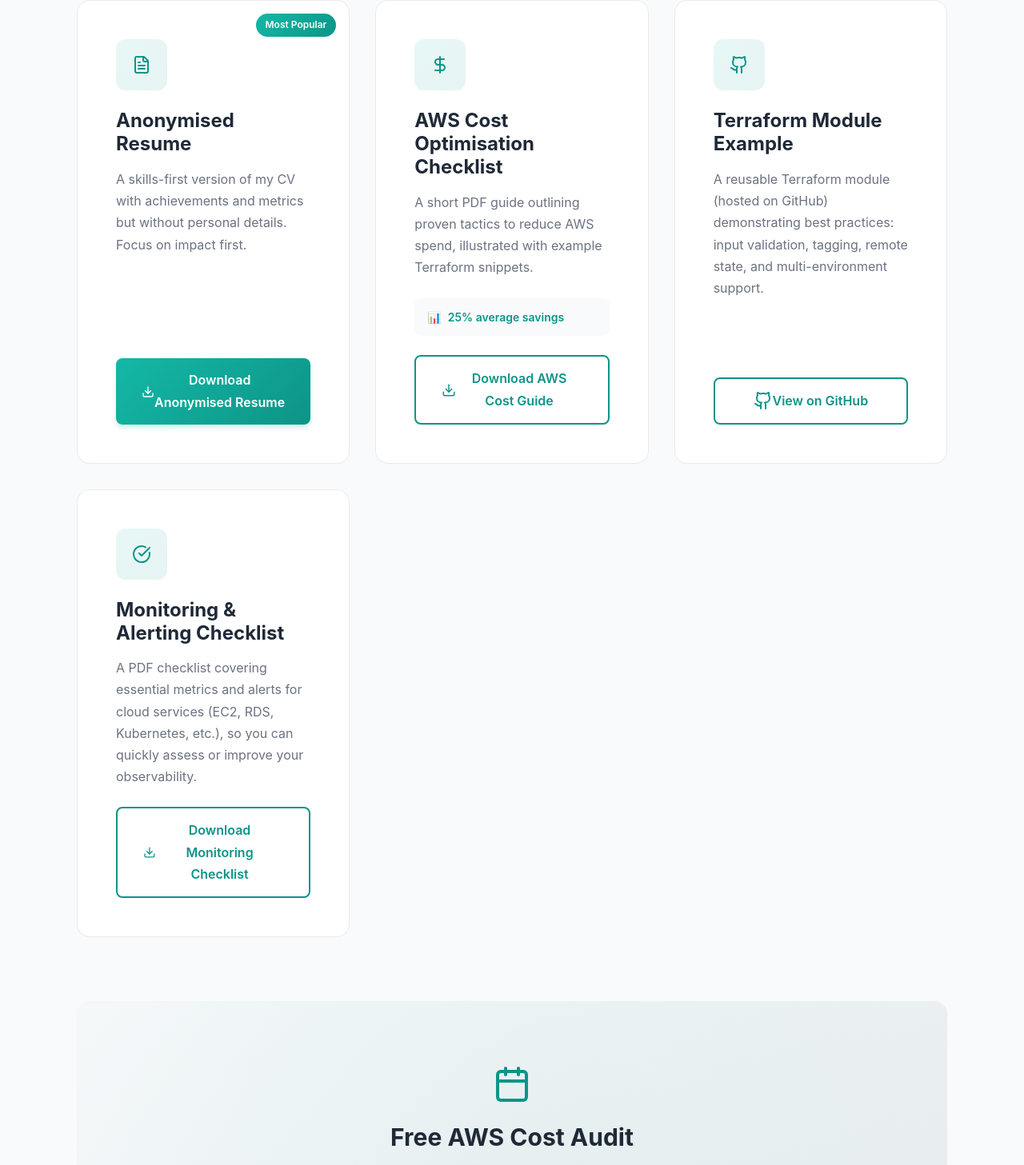
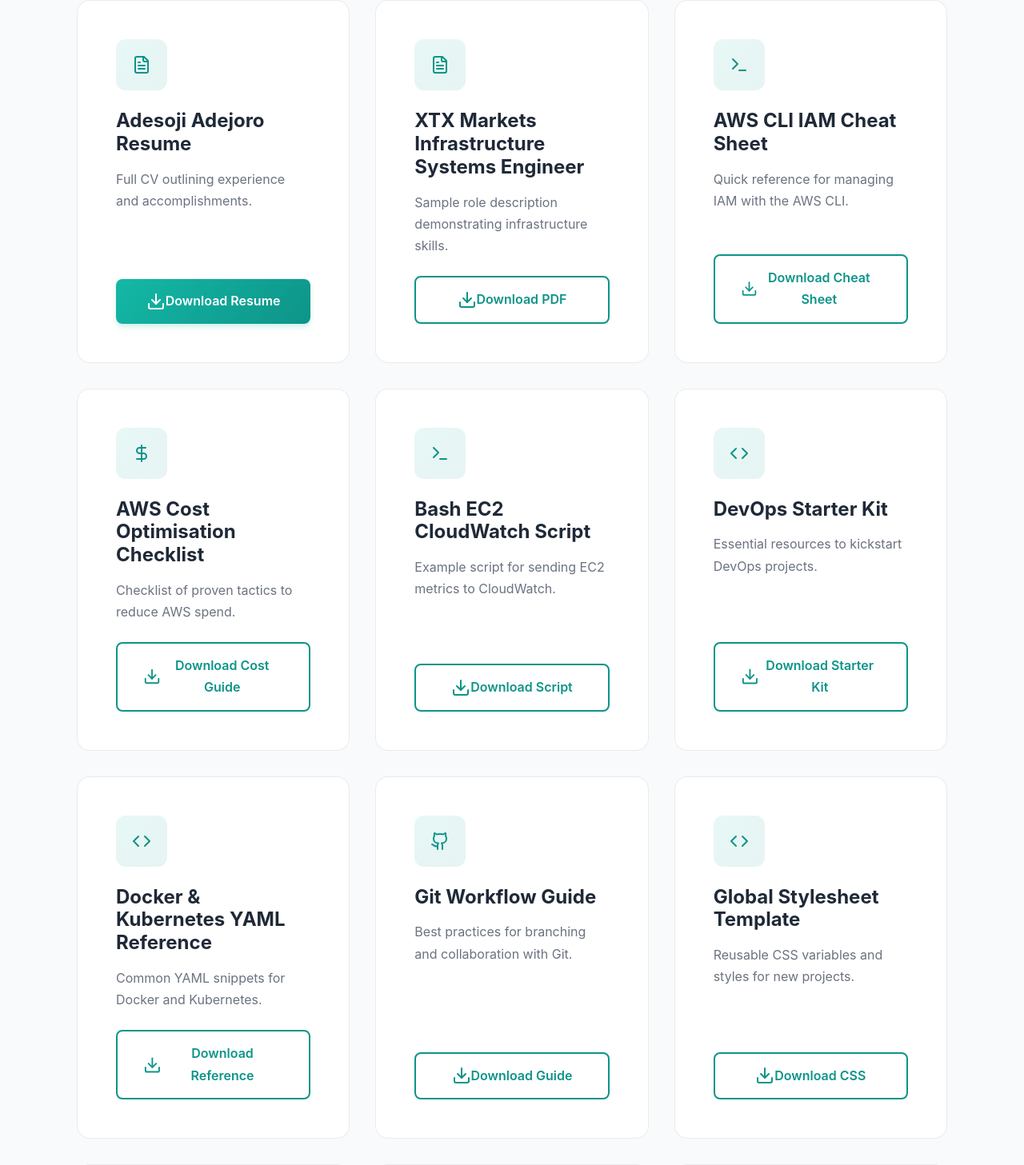
Before and after one commit to SojiJoro/adesoji-portfolio, a Next.js app: page /resources in a window 1280 px wide. Shown: the part 480-1937 px from the top of the page at 80% size. Built offline with nearby package versions, Linux system fonts and the light colour scheme.

Commit message:
Add all document downloads to resources

```diff
--- a/src/app/resources/page.tsx
+++ b/src/app/resources/page.tsx
@@ -2,7 +2,19 @@
 
 import Link from 'next/link'
 import type { Metadata } from 'next'
-import { Download, FileText, Github, Calendar, CheckCircle, DollarSign } from 'lucide-react'
+import {
+  Download,
+  FileText,
+  Github,
+  Calendar,
+  CheckCircle,
+  DollarSign,
+  Terminal,
+  Code,
+  Cloud,
+  Shield,
+  Activity
+} from 'lucide-react'
 
 export const metadata: Metadata = {
   title: 'Resources – Adesoji Adejoro',
@@ -11,48 +23,211 @@
 
 const resources = [
   {
-    title: 'Anonymised Resume',
-    description: 'A skills-first version of my CV with achievements and metrics but without personal details. Focus on impact first.',
+    title: 'Adesoji Adejoro Resume',
+    description: 'Full CV outlining experience and accomplishments.',
     icon: FileText,
     action: {
       type: 'download',
-      href: '/documents/Resume_Anonymised.pdf',
-      text: 'Download Anonymised Resume',
+      href: '/documents/Adesoji_Adejoro_Resume.pdf',
+      text: 'Download Resume',
       primary: true
-    },
-    badge: 'Most Popular'
+    }
+  },
+  {
+    title: 'XTX Markets Infrastructure Systems Engineer',
+    description: 'Sample role description demonstrating infrastructure skills.',
+    icon: FileText,
+    action: {
+      type: 'download',
+      href: '/documents/XTX Markets - Infrastructure Systems Engineer.pdf',
+      text: 'Download PDF',
+      primary: false
+    }
+  },
+  {
+    title: 'AWS CLI IAM Cheat Sheet',
+    description: 'Quick reference for managing IAM with the AWS CLI.',
+    icon: Terminal,
+    action: {
+      type: 'download',
+      href: '/documents/aws_cli_iam_cheat_sheet.pdf',
+      text: 'Download Cheat Sheet',
+      primary: false
+    }
   },
   {
     title: 'AWS Cost Optimisation Checklist',
-    description: 'A short PDF guide outlining proven tactics to reduce AWS spend, illustrated with example Terraform snippets.',
+    description: 'Checklist of proven tactics to reduce AWS spend.',
     icon: DollarSign,
     action: {
       type: 'download',
-      href: '/documents/aws-cost-optimisation.pdf',
-      text: 'Download AWS Cost Guide',
+      href: '/documents/aws_cost_optimisation_checklist_styled.pdf',
+      text: 'Download Cost Guide',
       primary: false
-    },
-    stats: '25% average savings'
+    }
   },
   {
-    title: 'Terraform Module Example',
-    description: 'A reusable Terraform module (hosted on GitHub) demonstrating best practices: input validation, tagging, remote state, and multi-environment support.',
+    title: 'Bash EC2 CloudWatch Script',
+    description: 'Example script for sending EC2 metrics to CloudWatch.',
+    icon: Terminal,
+    action: {
+      type: 'download',
+      href: '/documents/bash_ec2_cloudwatch_script_fixed.pdf',
+      text: 'Download Script',
+      primary: false
+    }
+  },
+  {
+    title: 'DevOps Starter Kit',
+    description: 'Essential resources to kickstart DevOps projects.',
+    icon: Code,
+    action: {
+      type: 'download',
+      href: '/documents/devops_starter_kit_cleaned.pdf',
+      text: 'Download Starter Kit',
+      primary: false
+    }
+  },
+  {
+    title: 'Docker & Kubernetes YAML Reference',
+    description: 'Common YAML snippets for Docker and Kubernetes.',
+    icon: Code,
+    action: {
+      type: 'download',
+      href: '/documents/docker_k8s_yaml_reference.pdf',
+      text: 'Download Reference',
+      primary: false
+    }
+  },
+  {
+    title: 'Git Workflow Guide',
+    description: 'Best practices for branching and collaboration with Git.',
     icon: Github,
     action: {
-      type: 'external',
-      href: 'https://github.com/yourusername/terraform-module-example',
-      text: 'View on GitHub',
+      type: 'download',
+      href: '/documents/git_workflow_guide.pdf',
+      text: 'Download Guide',
+      primary: false
+    }
+  },
+  {
+    title: 'Global Stylesheet Template',
+    description: 'Reusable CSS variables and styles for new projects.',
+    icon: Code,
+    action: {
+      type: 'download',
+      href: '/documents/globals-updated.css',
+      text: 'Download CSS',
+      primary: false
+    }
+  },
+  {
+    title: 'How to Migrate from On-Prem to AWS',
+    description: 'Step-by-step guide for moving infrastructure to AWS.',
+    icon: Cloud,
+    action: {
+      type: 'download',
+      href: '/documents/how_to_migrate_from_onprem_to_aws.pdf',
+      text: 'Download Guide',
+      primary: false
+    }
+  },
+  {
+    title: 'Infrastructure as Code Project Template',
+    description: 'Template structure for new IaC repositories.',
+    icon: Code,
+    action: {
+      type: 'download',
+      href: '/documents/iac_project_template.pdf',
+      text: 'Download Template',
+      primary: false
+    }
+  },
+  {
+    title: 'Incident Response Playbook',
+    description: 'Practical steps for handling infrastructure incidents.',
+    icon: CheckCircle,
+    action: {
+      type: 'download',
+      href: '/documents/incident_response_playbook.pdf',
+      text: 'Download Playbook',
+      primary: false
+    }
+  },
+  {
+    title: 'Linux Command Cheat Sheet',
+    description: 'Handy reference of common Linux commands.',
+    icon: Terminal,
+    action: {
+      type: 'download',
+      href: '/documents/linux_command_cheat_sheet.pdf',
+      text: 'Download Cheat Sheet',
       primary: false
     }
   },
   {
     title: 'Monitoring & Alerting Checklist',
-    description: 'A PDF checklist covering essential metrics and alerts for cloud services (EC2, RDS, Kubernetes, etc.), so you can quickly assess or improve your observability.',
+    description: 'Key metrics and alerts to monitor your infrastructure.',
     icon: CheckCircle,
     action: {
       type: 'download',
-      href: '/documents/monitoring-checklist.pdf',
-      text: 'Download Monitoring Checklist',
+      href: '/documents/monitoring_alerting_checklist_styled.pdf',
+      text: 'Download Checklist',
+      primary: false
+    }
+  },
+  {
+    title: 'Security Best Practices for Small Teams',
+    description: 'Recommendations to secure environments with limited resources.',
+    icon: Shield,
+    action: {
+      type: 'download',
+      href: '/documents/security_best_practices_small_teams.pdf',
+      text: 'Download Guide',
+      primary: false
+    }
+  },
+  {
+    title: 'SRE Daily Health Checklist',
+    description: 'Daily tasks to ensure services remain reliable.',
+    icon: Activity,
+    action: {
+      type: 'download',
+      href: '/documents/sre_daily_health_checklist.pdf',
+      text: 'Download Checklist',
+      primary: false
+    }
+  },
+  {
+    title: 'Terraform CLI Cheat Sheet',
+    description: 'Frequently used Terraform CLI commands.',
+    icon: Terminal,
+    action: {
+      type: 'download',
+      href: '/documents/terraform_cli_cheat_sheet.pdf',
+      text: 'Download Cheat Sheet',
+      primary: false
+    }
+  },
+  {
+    title: 'Terraform EC2 Module README',
+    description: 'Example README for a Terraform EC2 module.',
+    icon: Github,
+    action: {
+      type: 'download',
+      href: '/documents/terraform_ec2_module_readme_final_cleaned.pdf',
+      text: 'Download README',
+      primary: false
+    }
+  },
+  {
+    title: 'VSCode Extensions and Settings',
+    description: 'Recommended extensions and editor configuration.',
+    icon: Code,
+    action: {
+      type: 'download',
+      href: '/documents/vscode_extensions_and_settings.pdf',
+      text: 'Download Guide',
       primary: false
     }
   }
```
